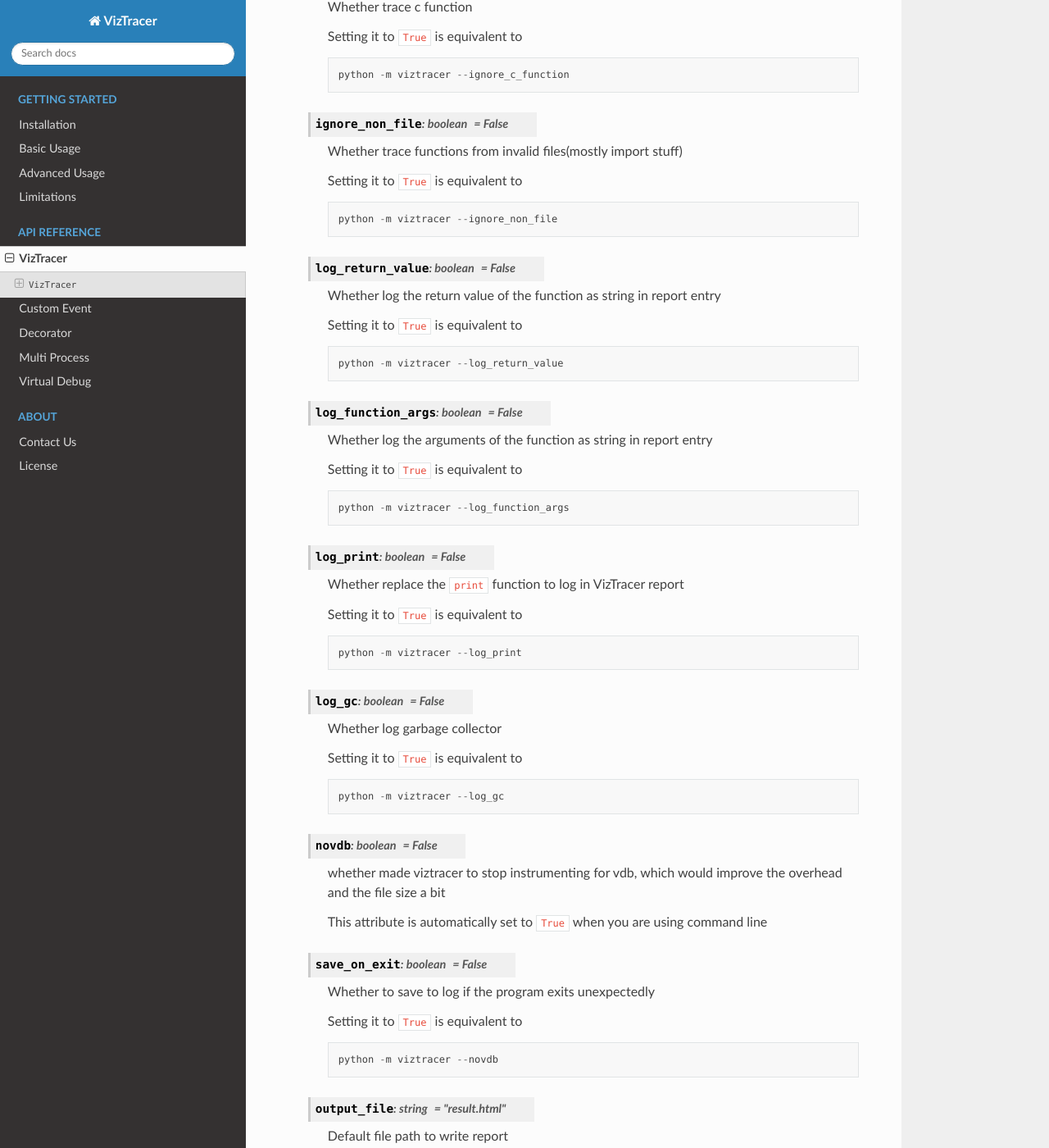
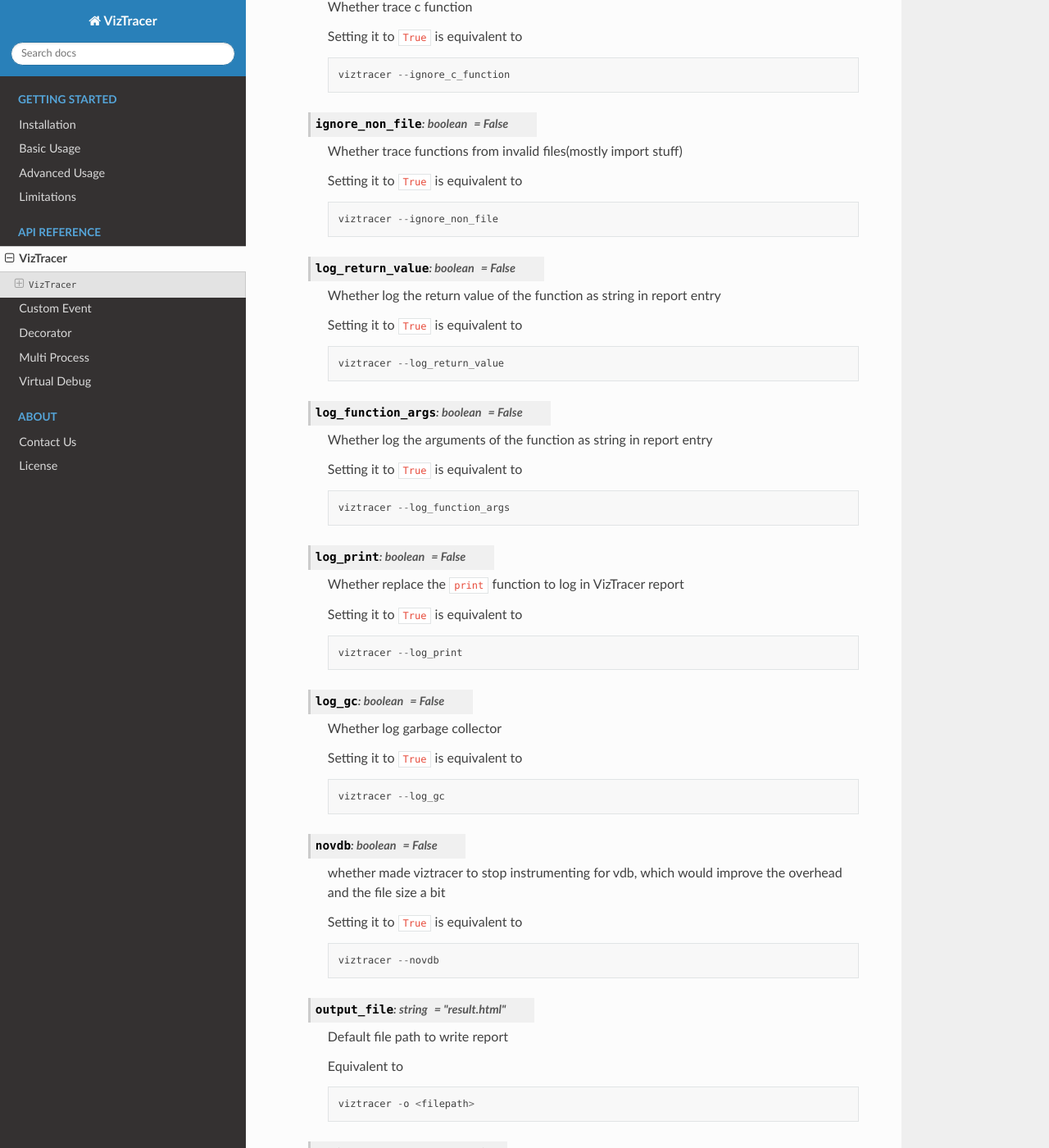
Before and after one commit to gaogaotiantian/viztracer, a Sphinx documentation site: the page built from docs/source/viztracer.rst, in a window 1280 px wide and 1400 px high, scrolled down 1924 px. Shown: the whole window at 82% size. Built offline with Sphinx 7.4.7 and the Read the Docs theme 2.0.0, drawn with Linux system fonts in a browser that asks for light colours; some of the changed text lies outside the part shown.

Commit message:
Remove save_on_exit because it does not exist anymore
Some cleanup on python -m usage

```diff
--- a/docs/source/viztracer.rst
+++ b/docs/source/viztracer.rst
@@ -14,7 +14,6 @@
                  log_print=False,\
                  log_gc=False,\
                  novdb=False,\
-                 save_on_exit=False,\
                  pid_suffix=False,\
                  output_file="result.html")
 
@@ -42,7 +41,7 @@
 
         .. code-block::
 
-            python -m viztracer --quiet
+            viztracer --quiet
 
     .. py:attribute:: max_stack_depth
         :type: integer
@@ -54,7 +53,7 @@
 
         .. code-block::
 
-            python -m viztracer --max_stack_depth <val>
+            viztracer --max_stack_depth <val>
 
     .. py:attribute:: include_files
         :type: list of string or None
@@ -70,7 +69,7 @@
 
         .. code-block::
 
-            python -m viztracer --include_files file1[ file2 [file3 ...]]
+            viztracer --include_files file1[ file2 [file3 ...]]
 
         **NOTICE**
 
@@ -78,7 +77,7 @@
 
         .. code-block::
 
-            python -m viztracer --include_files file1 file2 -- my_scrpit.py
+            viztracer --include_files file1 file2 -- my_scrpit.py
 
     .. py:attribute:: exclude_files
         :type: list of string or None
@@ -94,7 +93,7 @@
 
         .. code-block::
 
-            python -m viztracer --exclude_files file1[ file2 [file3 ...]]
+            viztracer --exclude_files file1[ file2 [file3 ...]]
 
         **NOTICE**
 
@@ -102,7 +101,7 @@
 
         .. code-block::
 
-            python -m viztracer --exclude_files file1 file2 -- my_scrpit.py
+            viztracer --exclude_files file1 file2 -- my_scrpit.py
 
     .. py:attribute:: ignore_c_function
         :type: boolean
@@ -114,7 +113,7 @@
 
         .. code-block::
 
-            python -m viztracer --ignore_c_function
+            viztracer --ignore_c_function
 
     .. py:attribute:: ignore_non_file
         :type: boolean
@@ -126,7 +125,7 @@
 
         .. code-block::
 
-            python -m viztracer --ignore_non_file
+            viztracer --ignore_non_file
 
     .. py:attribute:: log_return_value
         :type: boolean
@@ -138,7 +137,7 @@
 
         .. code-block::
 
-            python -m viztracer --log_return_value
+            viztracer --log_return_value
 
     .. py:attribute:: log_function_args
         :type: boolean
@@ -150,7 +149,7 @@
 
         .. code-block::
 
-            python -m viztracer --log_function_args
+            viztracer --log_function_args
 
     .. py:attribute:: log_print
         :type: boolean
@@ -162,7 +161,7 @@
 
         .. code-block::
 
-            python -m viztracer --log_print
+            viztracer --log_print
 
     .. py:attribute:: log_gc
         :type: boolean
@@ -174,7 +173,7 @@
 
         .. code-block::
 
-            python -m viztracer --log_gc
+            viztracer --log_gc
 
     .. py:attribute:: novdb
         :type: boolean
@@ -182,19 +181,11 @@
 
         whether made viztracer to stop instrumenting for vdb, which would improve the overhead and the file size a bit
 
-        This attribute is automatically set to ``True`` when you are using command line
-
-    .. py:attribute:: save_on_exit
-        :type: boolean
-        :value: False
-
-        Whether to save to log if the program exits unexpectedly
-
         Setting it to ``True`` is equivalent to
 
         .. code-block::
 
-            python -m viztracer --novdb
+            viztracer --novdb
 
     .. py:attribute:: output_file
         :type: string
@@ -206,7 +197,7 @@
 
         .. code-block::
 
-            python -m viztracer -o <filepath>
+            viztracer -o <filepath>
 
     .. py:method:: run(command, output_file=None)
 
```
